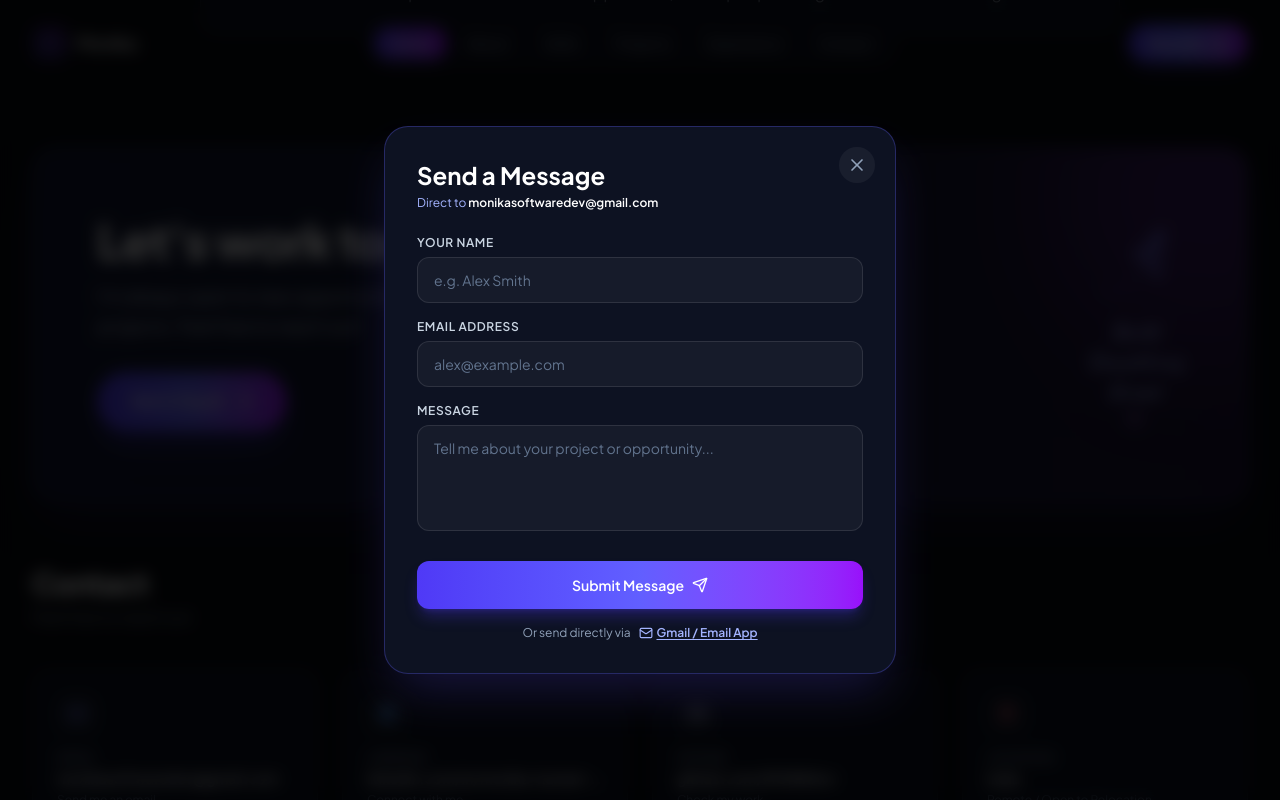
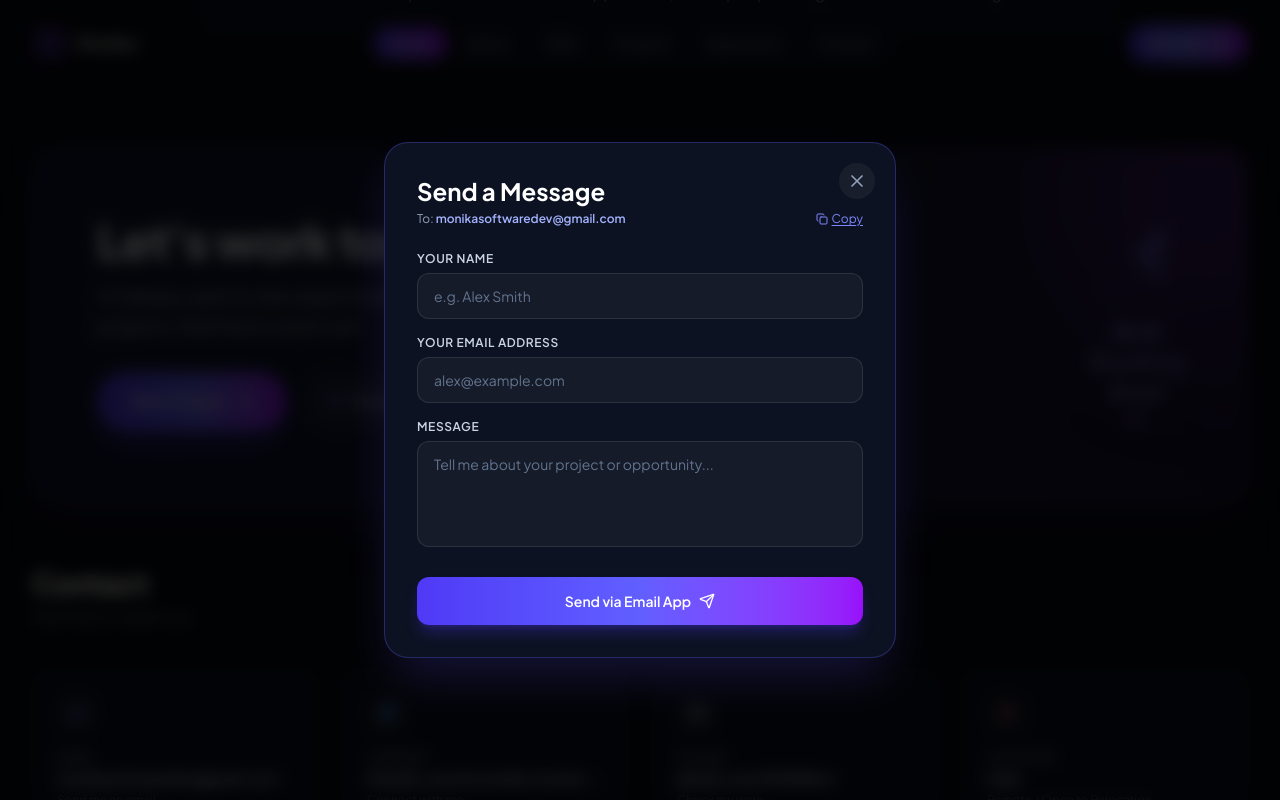
Before and after one commit to MONIKAvv/MyPortFolio, a React (Vite) app: page / in a window 1280 px wide. Both pictures are taken after a click on the button "Get in Touch". Shown: the part 4184-4984 px from the top of the page. Built offline with nearby package versions, Linux system fonts and the light colour scheme.

Commit message:
switch contact form to direct email client mailto

```diff
--- a/src/components/Contact.tsx
+++ b/src/components/Contact.tsx
@@ -1,12 +1,15 @@
 import React, { useState } from 'react';
 import { motion, AnimatePresence } from 'framer-motion';
-import { Mail, MapPin, ArrowRight, Send, X } from 'lucide-react';
+import { Mail, MapPin, ArrowRight, Send, X, Check, Copy } from 'lucide-react';
 import { GithubIcon, LinkedinIcon } from './Icons';
 import { portfolioData } from '../data/portfolio';
 
 export const Contact: React.FC = () => {
   const { contactInfo, developer } = portfolioData;
   const [isFormModalOpen, setIsFormModalOpen] = useState(false);
+  const [formState, setFormState] = useState({ name: '', email: '', message: '' });
+  const [copiedEmail, setCopiedEmail] = useState(false);
+  const [isOpenSuccess, setIsOpenSuccess] = useState(false);
 
   const getContactIcon = (iconName: string) => {
     switch (iconName) {
@@ -21,6 +24,30 @@ export const Contact: React.FC = () => {
       default:
         return <Mail className="w-5 h-5 text-indigo-400" />;
     }
+  };
+
+  const handleCopy = () => {
+    navigator.clipboard.writeText('monikasoftwaredev@gmail.com');
+    setCopiedEmail(true);
+    setTimeout(() => setCopiedEmail(false), 2500);
+  };
+
+  const handleDirectEmailSubmit = (e: React.FormEvent) => {
+    e.preventDefault();
+    const subject = encodeURIComponent(`Portfolio Inquiry from ${formState.name || 'Visitor'}`);
+    const body = encodeURIComponent(
+      `Hello Monika,\n\nName: ${formState.name}\nEmail: ${formState.email}\n\nMessage:\n${formState.message}\n\n---\nSent from Monika's Portfolio Website`
+    );
+
+    const mailtoUrl = `mailto:monikasoftwaredev@gmail.com?subject=${subject}&body=${body}`;
+    window.location.href = mailtoUrl;
+
+    setIsOpenSuccess(true);
+    setTimeout(() => {
+      setIsOpenSuccess(false);
+      setIsFormModalOpen(false);
+      setFormState({ name: '', email: '', message: '' });
+    }, 3000);
   };
 
   return (
@@ -52,7 +79,7 @@ export const Contact: React.FC = () => {
                 I'm always open to new opportunities, collaborations and exciting projects. Feel free to reach out!
               </p>
 
-              <div className="pt-4">
+              <div className="pt-4 flex flex-wrap items-center gap-4">
                 <motion.button
                   whileHover={{ scale: 1.04 }}
                   whileTap={{ scale: 0.96 }}
@@ -62,6 +89,14 @@ export const Contact: React.FC = () => {
                   <span>Get in Touch</span>
                   <ArrowRight className="w-5 h-5 group-hover:translate-x-1 transition-transform" />
                 </motion.button>
+
+                <a
+                  href="mailto:monikasoftwaredev@gmail.com?subject=Portfolio%20Inquiry"
+                  className="inline-flex items-center gap-2 px-6 py-4 rounded-full bg-white/5 hover:bg-white/10 text-slate-200 hover:text-white font-medium text-sm sm:text-base border border-white/10 transition-all"
+                >
+                  <Mail className="w-4 h-4 text-indigo-400" />
+                  <span>Email Directly</span>
+                </a>
               </div>
             </div>
 
@@ -173,42 +208,54 @@ export const Contact: React.FC = () => {
               </button>
 
               <h3 className="text-2xl font-bold text-white mb-1">Send a Message</h3>
-              <p className="text-xs text-indigo-300 mb-6">
-                Direct to <span className="font-semibold text-white">monikasoftwaredev@gmail.com</span>
+              <p className="text-xs text-slate-400 mb-6 flex items-center justify-between">
+                <span>To: <span className="font-semibold text-indigo-300">monikasoftwaredev@gmail.com</span></span>
+                <button
+                  type="button"
+                  onClick={handleCopy}
+                  className="text-xs text-indigo-400 hover:text-indigo-300 underline underline-offset-2 flex items-center gap-1 cursor-pointer"
+                >
+                  {copiedEmail ? <Check className="w-3 h-3 text-emerald-400" /> : <Copy className="w-3 h-3" />}
+                  <span>{copiedEmail ? 'Copied!' : 'Copy'}</span>
+                </button>
               </p>
 
-              <form
-                action="https://formsubmit.co/monikasoftwaredev@gmail.com"
-                method="POST"
-                className="space-y-4"
-              >
-                {/* FormSubmit Configuration Fields */}
-                <input type="hidden" name="_subject" value="New Portfolio Message from Monika's Website" />
-                <input type="hidden" name="_template" value="table" />
-                <input type="hidden" name="_captcha" value="false" />
-
+              {isOpenSuccess ? (
+                <div className="py-10 flex flex-col items-center justify-center text-center space-y-3">
+                  <div className="w-14 h-14 rounded-full bg-emerald-500/20 border border-emerald-500/40 flex items-center justify-center text-emerald-400">
+                    <Check className="w-7 h-7" />
+                  </div>
+                  <h4 className="text-lg font-bold text-white">Opening Email Client...</h4>
+                  <p className="text-xs text-slate-400 max-w-sm">
+                    Your message has been pre-filled. Simply hit Send in your email application to deliver it to Monika!
+                  </p>
+                </div>
+              ) : (
+                <form onSubmit={handleDirectEmailSubmit} className="space-y-4">
                   <div>
                     <label className="block text-xs font-semibold text-slate-300 uppercase tracking-wider mb-1.5">
                       Your Name
                     </label>
                     <input
                       type="text"
-                    name="name"
                       required
                       placeholder="e.g. Alex Smith"
+                      value={formState.name}
+                      onChange={(e) => setFormState({ ...formState, name: e.target.value })}
                       className="w-full px-4 py-3 rounded-xl bg-white/[0.04] border border-white/10 text-white placeholder-slate-500 focus:outline-none focus:border-indigo-500 focus:ring-1 focus:ring-indigo-500 transition-all text-sm"
                     />
                   </div>
 
                   <div>
                     <label className="block text-xs font-semibold text-slate-300 uppercase tracking-wider mb-1.5">
-                    Email Address
+                      Your Email Address
                     </label>
                     <input
                       type="email"
-                    name="email"
                       required
                       placeholder="alex@example.com"
+                      value={formState.email}
+                      onChange={(e) => setFormState({ ...formState, email: e.target.value })}
                       className="w-full px-4 py-3 rounded-xl bg-white/[0.04] border border-white/10 text-white placeholder-slate-500 focus:outline-none focus:border-indigo-500 focus:ring-1 focus:ring-indigo-500 transition-all text-sm"
                     />
                   </div>
@@ -218,35 +265,26 @@ export const Contact: React.FC = () => {
                       Message
                     </label>
                     <textarea
-                    name="message"
                       rows={4}
                       required
                       placeholder="Tell me about your project or opportunity..."
+                      value={formState.message}
+                      onChange={(e) => setFormState({ ...formState, message: e.target.value })}
                       className="w-full px-4 py-3 rounded-xl bg-white/[0.04] border border-white/10 text-white placeholder-slate-500 focus:outline-none focus:border-indigo-500 focus:ring-1 focus:ring-indigo-500 transition-all text-sm resize-none"
                     />
                   </div>
 
-                <div className="pt-2 space-y-3">
+                  <div className="pt-2">
                     <button
                       type="submit"
                       className="w-full flex items-center justify-center gap-2 py-3.5 px-6 rounded-xl bg-gradient-to-r from-indigo-600 via-indigo-500 to-purple-600 text-white font-semibold text-sm shadow-lg shadow-indigo-600/30 hover:brightness-110 active:scale-[0.98] transition-all cursor-pointer"
                     >
-                    <span>Submit Message</span>
+                      <span>Send via Email App</span>
                       <Send className="w-4 h-4" />
                     </button>
-
-                  <div className="flex items-center justify-center gap-2 text-xs text-slate-400 pt-1">
-                    <span>Or send directly via</span>
-                    <a
-                      href="mailto:monikasoftwaredev@gmail.com?subject=Portfolio%20Inquiry"
-                      className="text-indigo-300 hover:text-white font-semibold underline underline-offset-2 flex items-center gap-1"
-                    >
-                      <Mail className="w-3.5 h-3.5" />
-                      <span>Gmail / Email App</span>
-                    </a>
-                  </div>
                   </div>
                 </form>
+              )}
             </motion.div>
           </div>
         )}
```
Lines whose indentation alone changed are shown as unchanged.
